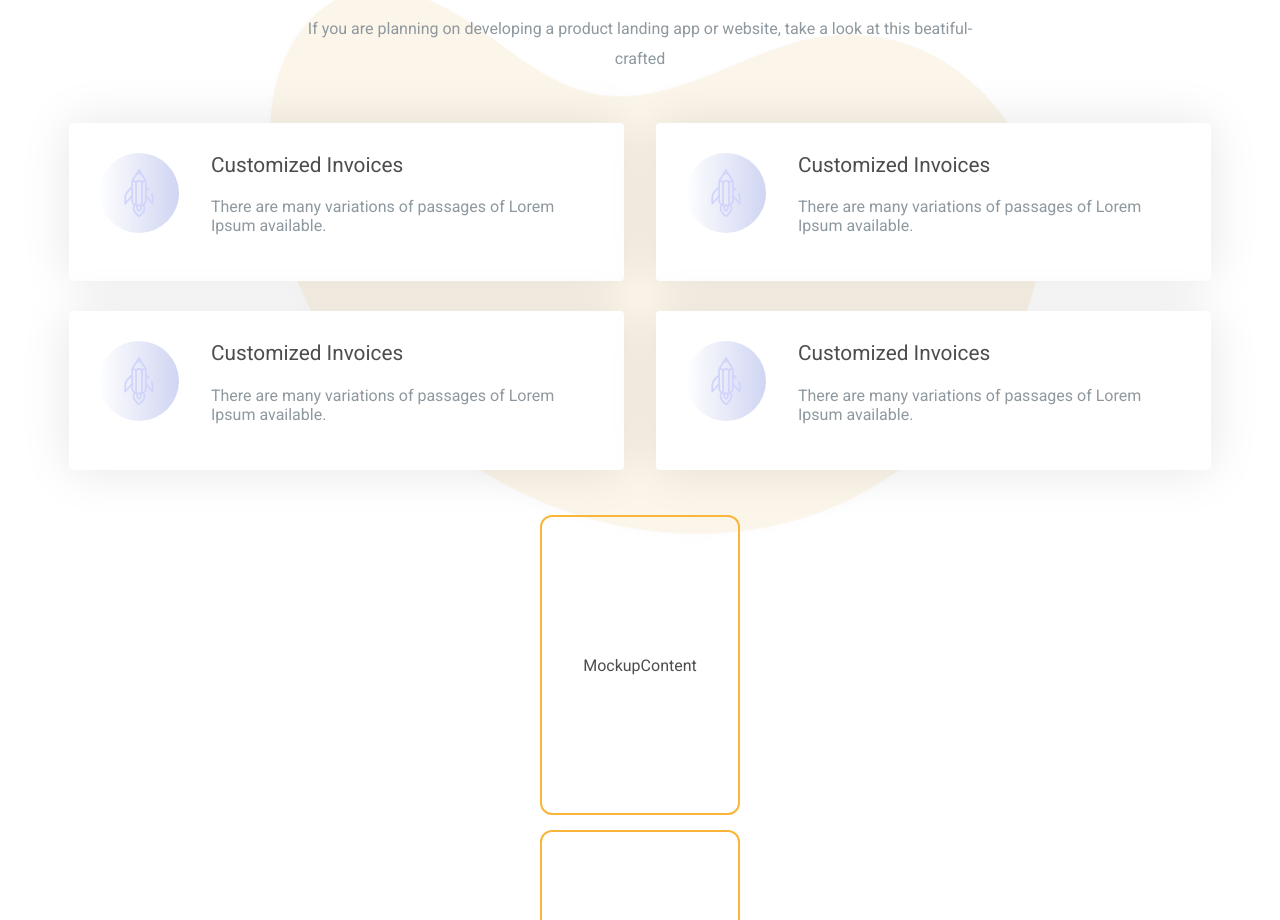
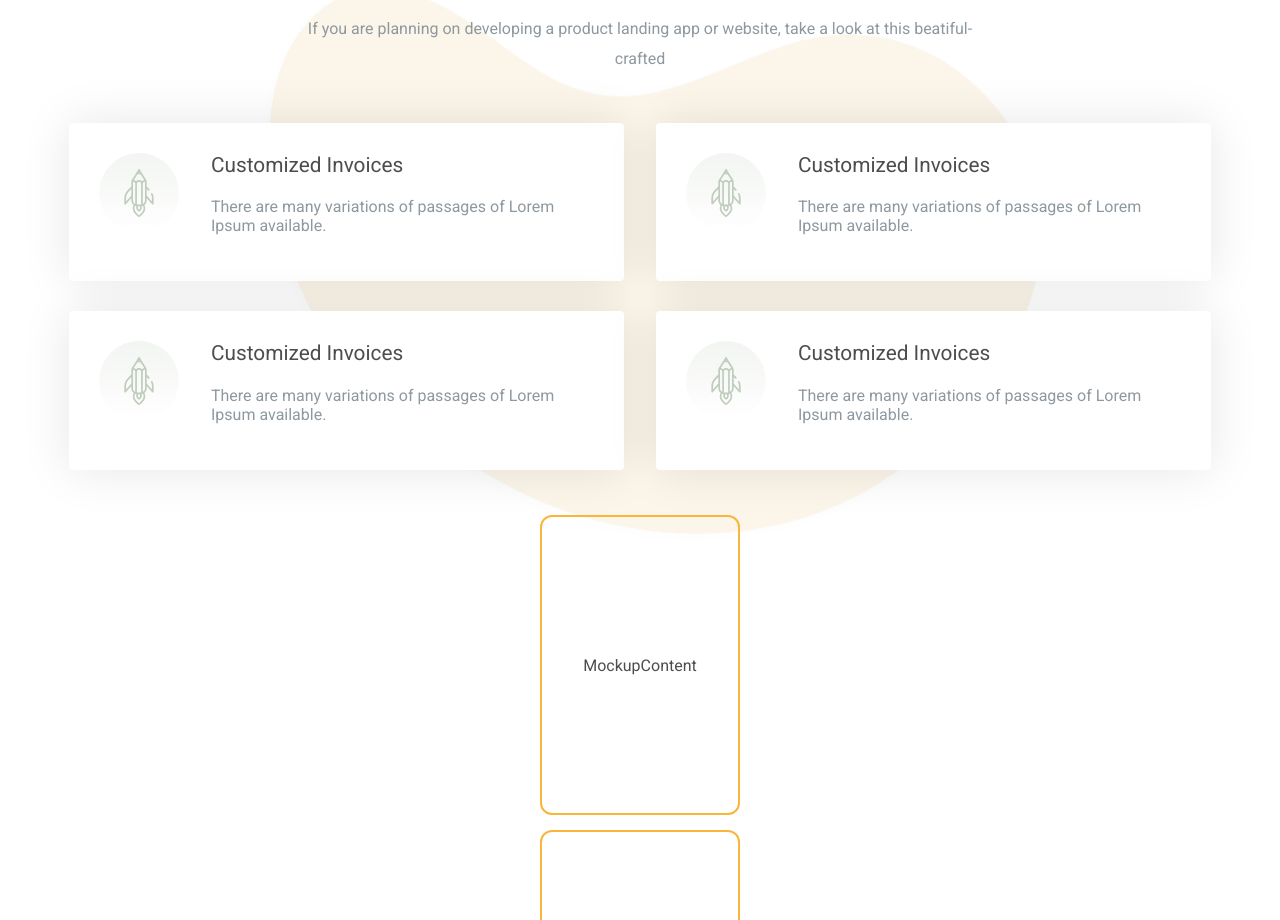
Before and after one commit to MarcinGazda/PPMLight.WWW, a React (Vite) app: page / in a window 1280 px wide. Shown: the part 778-1698 px from the top of the page. Built offline with nearby package versions, Linux system fonts and the light colour scheme.

Commit message:
feat: add 2 new color to Card

```diff
--- a/src/assets/SVG/Test.tsx
+++ b/src/assets/SVG/Test.tsx
@@ -3,12 +3,12 @@ export const Test = () => {
     <svg
       xmlns="http://www.w3.org/2000/svg"
       id="Warstwa_2"
-      className="yellow"
+      className="orange"
       viewBox="0 0 59.2 97"
       width="3rem"
       height="3rem"
     >
-      <g fill="#1f2aec" id="Layer_1">
+      <g id="Layer_1">
         <g id="NewGroupe41">
           <g id="NewGroup0-8">
             <path
--- a/src/components/Card/index.tsx
+++ b/src/components/Card/index.tsx
@@ -1,15 +1,25 @@
 import styles from "./styles.module.scss";
+
+enum Color {
+  Green,
+  Gray,
+}
 
 type props = {
   svg: React.ReactNode;
   title: string;
   description: string;
+  color?: Color;
 };
 
 const Card = (props: props) => {
   return (
     <div className={styles.card}>
-      <div className={styles.circle}>{props.svg}</div>
+      <div className={`${styles.wrapper} ${styles.green}`}>
+        <div className={styles.circle}></div>
+        {props.svg}
+        {props.svg}
+      </div>
       <div className={styles.text}>
         <h3 className={styles.title}>{props.title}</h3>
         <p className={styles.description}>{props.description}</p>
--- a/src/components/Card/styles.module.scss
+++ b/src/components/Card/styles.module.scss
@@ -20,7 +20,8 @@
     left: 0;
     opacity: 0;
     z-index: -1;
-    background-image: -webkit-linear-gradient(0deg, #6d73ef, #a378fc);
+    background-image: -webkit-linear-gradient(0deg, #bbd2b4, #cfddcb);
+    //background-image: -webkit-linear-gradient(0deg, $orange, #f6e1bb);
   }
 
   &::after {
@@ -38,12 +39,15 @@
     display: flex;
   }
 
+  .wrapper {
+    position: relative;
     .circle {
       min-width: 5rem;
       width: 5rem;
       height: 5rem;
       border-radius: 50%;
-    background-image: linear-gradient(90deg, #fff, #1733c3);
+      background-image: linear-gradient(0deg, #fff, #c0cdbc);
+      //background-image: linear-gradient(0deg, #fff, #f7ab1e);
       opacity: 0.2;
       display: flex;
       align-items: center;
@@ -51,6 +55,24 @@
 
       @include breakpoint(xs) {
         margin-right: 2rem;
+      }
+    }
+
+    svg {
+      position: absolute;
+      left: 1rem;
+      top: 1rem;
+      opacity: 1;
+      fill: $green;
+      //fill: $orange;
+    }
+
+    svg:last-child {
+      transition: opacity 0.5s ease-in-out;
+      opacity: 0;
+      g {
+        fill: #fff;
+      }
     }
   }
 
@@ -73,7 +95,12 @@
   &:hover {
     color: white;
     background: transparent;
-    box-shadow: 0 10px 20px 0 rgba(139, 118, 246, 0.4);
+    box-shadow: 0 10px 20px 0 #c0cdbc;
+    //box-shadow: 0 10px 20px 0 #fddb9b;
+
+    svg:last-child {
+      opacity: 1;
+    }
 
     .description {
       color: white;
--- a/src/views/MainFunctionality/index.tsx
+++ b/src/views/MainFunctionality/index.tsx
@@ -40,11 +40,12 @@ const MainFunctionality = () => {
         a look at this beatiful-crafted
       </p>
       <div className={styles.wrapper}>
-        {MAIN_FUNCTIONALITY.map((data) => (
+        {MAIN_FUNCTIONALITY.map((data, index) => (
           <Card
             svg={data.svg}
             title={data.title}
             description={data.description}
+            key={index}
           />
         ))}
       </div>
```
Lines whose indentation alone changed are shown as unchanged.
